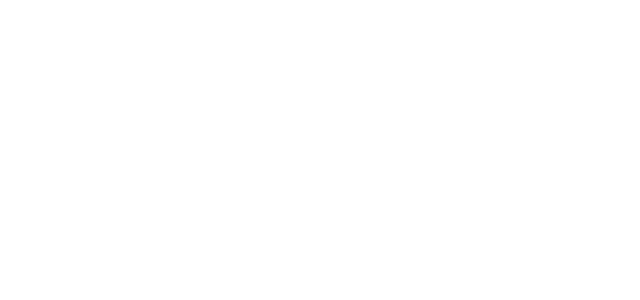
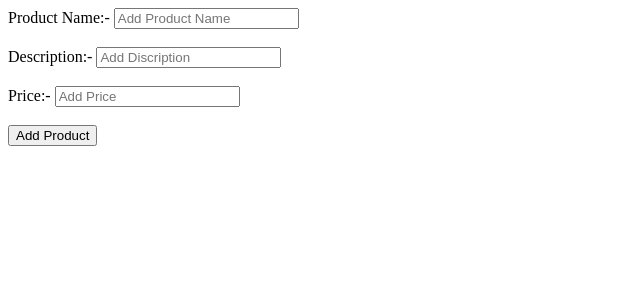
Before and after one commit to abhimistry-07/crud_app, an Angular app in the folder client/: page / in a window 1280 px wide. Shown: the top 300 px of the page, without its empty margins (0-640 px from the left). Built offline with nearby package versions, Linux system fonts and the light colour scheme.

Commit message:
Form Created

```diff
--- a/client/src/app/app.component.html
+++ b/client/src/app/app.component.html
@@ -0,0 +1,26 @@
+<form action="" [formGroup]="addProductForm" (ngSubmit)="onSubmitForm()">
+  <label
+    >Product Name:-
+    <input
+      type="text"
+      formControlName="productName"
+      placeholder="Add Product Name"
+    />
+  </label>
+  <br /><br />
+  <label
+    >Description:-
+    <input
+      type="text"
+      formControlName="discription"
+      placeholder="Add Discription"
+    />
+  </label>
+  <br /><br />
+  <label
+    >Price:-
+    <input type="number" formControlName="price" placeholder="Add Price" />
+  </label>
+  <br /><br />
+  <button type="submit">Add Product</button>
+</form>
--- a/client/src/app/app.component.ts
+++ b/client/src/app/app.component.ts
@@ -1,4 +1,5 @@
 import { Component } from '@angular/core';
+import { FormControl, FormGroup } from '@angular/forms';
 
 @Component({
   selector: 'app-root',
@@ -6,5 +7,19 @@
   styleUrls: ['./app.component.css']
 })
 export class AppComponent {
-  title = 'client';
+
+  addProductForm = new FormGroup({
+    productName: new FormControl(''),
+    discription: new FormControl(''),
+    price: new FormControl(''),
+  });
+
+
+  onSubmitForm() {
+    console.log(this.addProductForm.value);
+  }
+
+  ngOnInit() {
+  }
+
 }
--- a/client/src/app/app.module.ts
+++ b/client/src/app/app.module.ts
@@ -3,6 +3,7 @@
 
 import { AppRoutingModule } from './app-routing.module';
 import { AppComponent } from './app.component';
+import { FormsModule, ReactiveFormsModule } from '@angular/forms';
 
 @NgModule({
   declarations: [
@@ -10,7 +11,9 @@
   ],
   imports: [
     BrowserModule,
-    AppRoutingModule
+    AppRoutingModule,
+    FormsModule,
+    ReactiveFormsModule,
   ],
   providers: [],
   bootstrap: [AppComponent]
```
